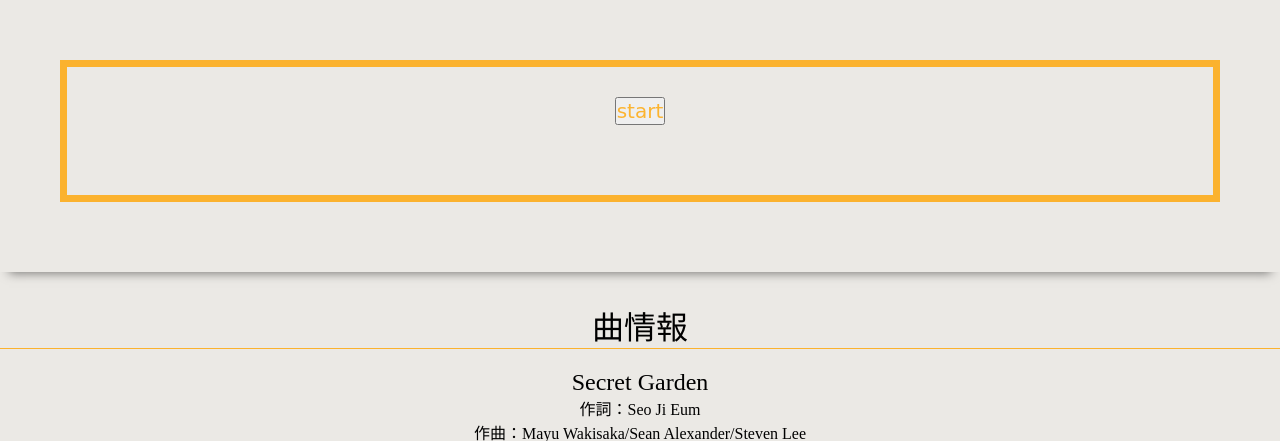
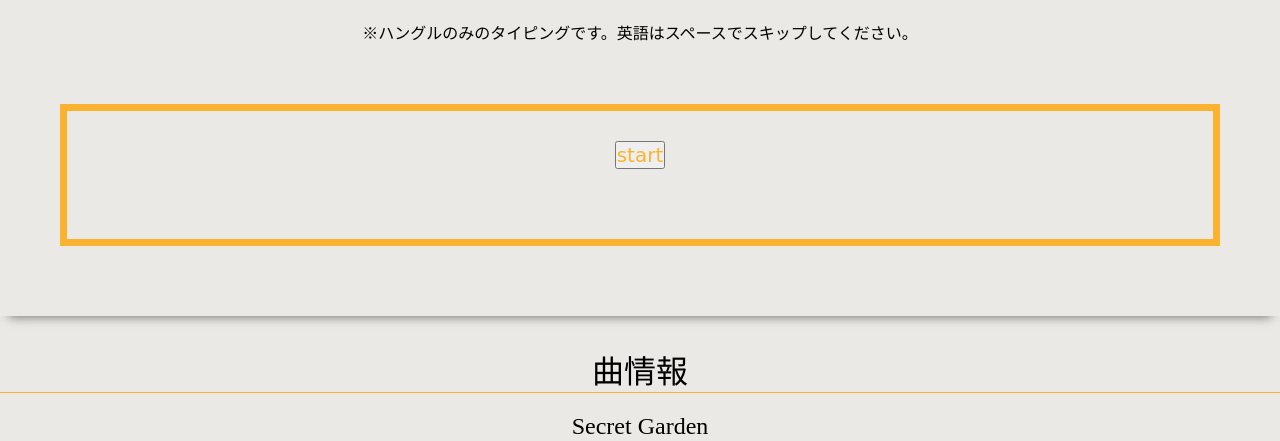
Before and after one commit to monokuro13/typing, a PHP site: page /omgsg.html in a window 1280 px wide. Shown: the top 441 px of the page. Run offline with PHP 8.4, Linux system fonts and the light colour scheme.

Commit message:
説明文の追加

```diff
--- a/127lovesong.html
+++ b/127lovesong.html
@@ -10,6 +10,7 @@
   <link rel="stylesheet" href="css/styles.css">
 </head>
 <body>
+  <div class="description">※ハングルのみのタイピングです。英語はスペースでスキップしてください。</div>
   <div class="typing">
     <div class="wrap">
       <input type="button" id="start_button" value="start" onclick="ready()" style="text-align: center;font-size: 20px;">
--- a/bpkillthislove.html
+++ b/bpkillthislove.html
@@ -10,6 +10,7 @@
   <link rel="stylesheet" href="css/styles.css">
 </head>
 <body>
+  <div class="description">※ハングルのみのタイピングです。英語はスペースでスキップしてください。</div>
   <div class="typing">
     <div class="wrap">
       <input type="button" id="start_button" value="start" onclick="ready()" style="text-align: center;font-size: 20px;">
--- a/btslino.html
+++ b/btslino.html
@@ -10,6 +10,7 @@
   <link rel="stylesheet" href="css/styles.css">
 </head>
 <body>
+  <div class="description">※ハングルのみのタイピングです。英語はスペースでスキップしてください。</div>
   <div class="typing">
     <div class="wrap">
       <input type="button" id="start_button" value="start" onclick="ready()" style="text-align: center;font-size: 20px;">
--- a/css/styles.css
+++ b/css/styles.css
@@ -168,3 +168,8 @@ span {
   color:rgb(255,165,0,0.8);
   font-family: 'Kaushan Script', cursive;
 }
+
+.description {
+  text-align: center;
+  padding-top: 20px;
+}
--- a/dreambtfy.html
+++ b/dreambtfy.html
@@ -10,6 +10,7 @@
   <link rel="stylesheet" href="css/styles.css">
 </head>
 <body>
+  <div class="description">※ハングルのみのタイピングです。英語はスペースでスキップしてください。</div>
   <div class="typing">
     <div class="wrap">
       <input type="button" id="start_button" value="start" onclick="ready()" style="text-align: center;font-size: 20px;">
--- a/mmmhip.html
+++ b/mmmhip.html
@@ -10,6 +10,7 @@
   <link rel="stylesheet" href="css/styles.css">
 </head>
 <body>
+  <div class="description">※ハングルのみのタイピングです。英語はスペースでスキップしてください。</div>
   <div class="typing">
     <div class="wrap">
       <input type="button" id="start_button" value="start" onclick="ready()" style="text-align: center;font-size: 20px;">
--- a/omgsg.html
+++ b/omgsg.html
@@ -10,6 +10,7 @@
   <link rel="stylesheet" href="css/styles.css">
 </head>
 <body>
+  <div class="description">※ハングルのみのタイピングです。英語はスペースでスキップしてください。</div>
   <div class="typing">
     <div class="wrap">
       <input type="button" id="start_button" value="start" onclick="ready()" style="text-align: center;font-size: 20px;">
--- a/svtau.html
+++ b/svtau.html
@@ -10,6 +10,7 @@
   <link rel="stylesheet" href="css/styles.css">
 </head>
 <body>
+  <div class="description">※ハングルのみのタイピングです。英語はスペースでスキップしてください。</div>
   <div class="typing">
     <div class="wrap">
       <input type="button" id="start_button" value="start" onclick="ready()" style="text-align: center;font-size: 20px;">
--- a/twicefss.html
+++ b/twicefss.html
@@ -10,6 +10,7 @@
   <link rel="stylesheet" href="css/styles.css">
 </head>
 <body>
+  <div class="description">※ハングルのみのタイピングです。英語はスペースでスキップしてください。</div>
   <div class="typing">
     <div class="wrap">
       <input type="button" id="start_button" value="start" onclick="ready()" style="text-align: center;font-size: 20px;">
--- a/txtrunaway.html
+++ b/txtrunaway.html
@@ -10,6 +10,7 @@
   <link rel="stylesheet" href="css/styles.css">
 </head>
 <body>
+  <div class="description">※ハングルのみのタイピングです。英語はスペースでスキップしてください。</div>
   <div class="typing">
     <div class="wrap">
       <input type="button" id="start_button" value="start" onclick="ready()" style="text-align: center;font-size: 20px;">
```
